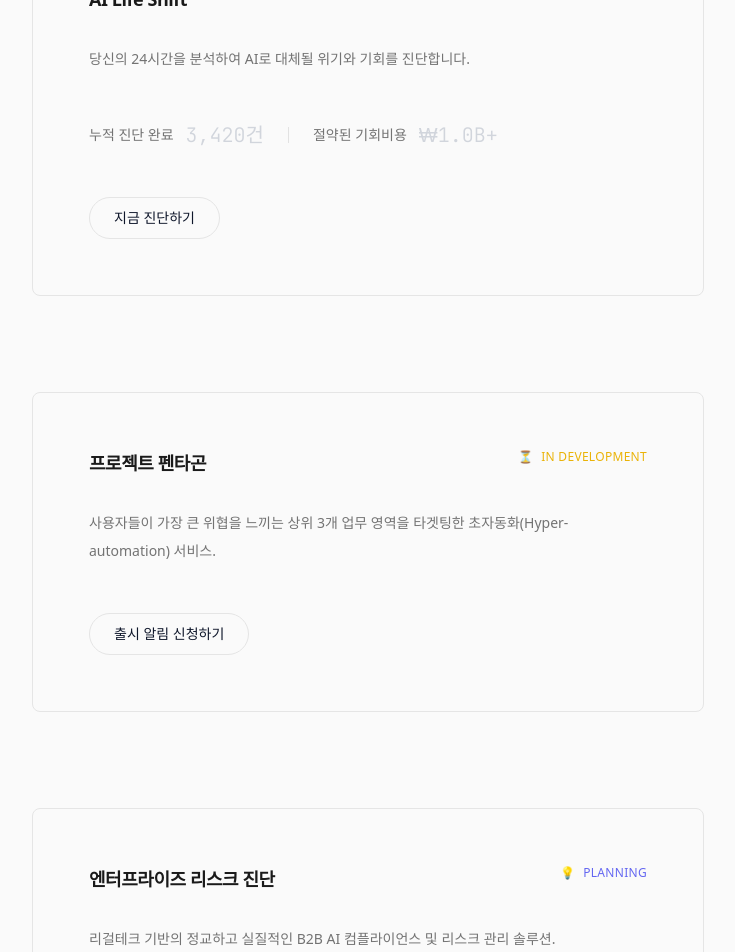
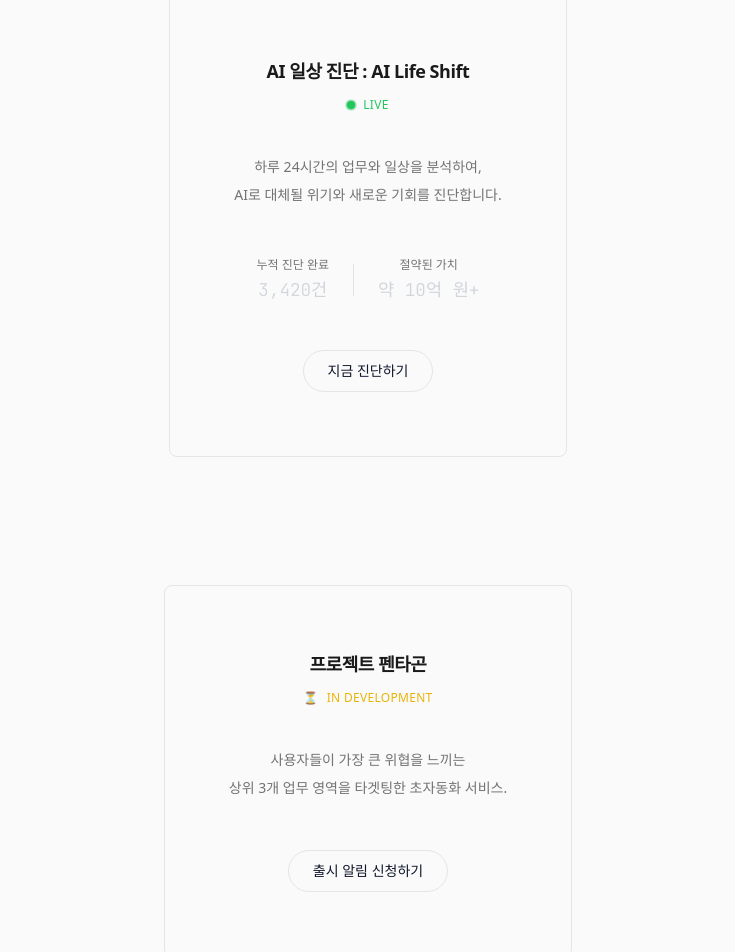
Before and after one commit to tteehhaa/teheranroai, a Next.js app: page / in a window 1280 px wide. Shown: the part 1080-2032 px from the top of the page, without its empty margins (272-1007 px from the left). Built offline with nearby package versions, Linux system fonts and the light colour scheme; a web font is replaced by a local one.

Commit message:
style: finalize Korean design adjustments
Update Korean-style price format, card alignment, and hover effects

```diff
--- a/components/hero.tsx
+++ b/components/hero.tsx
@@ -3,9 +3,9 @@
 export function Hero() {
   return (
     <section className="min-h-screen flex flex-col items-center justify-center px-6 py-20 bg-background relative">
-      {/* Location Badge - Top Right with orange dot */}
+      {/* Location Badge - Top Right with orange dot - subtle */}
       <div className="absolute top-6 right-6 md:top-8 md:right-8 flex items-center gap-2">
-        <span className="text-xs text-gray-400 tracking-wide">Seoul, South Korea</span>
+        <span className="text-xs text-gray-300 tracking-wide">Seoul, South Korea</span>
         <span className="w-1.5 h-1.5 rounded-full bg-[#E85D22]" />
       </div>
 
--- a/components/product-gallery.tsx
+++ b/components/product-gallery.tsx
@@ -1,10 +1,10 @@
 "use client";
 
 import { useState, useEffect, useRef } from "react";
-import { X, TrendingUp } from "lucide-react";
+import { X } from "lucide-react";
 import { motion, useInView, useSpring, useTransform } from "framer-motion";
 
-// Animated Counter Component - refined and subtle
+// Animated Counter Component - refined, subtle, Korean format
 function AnimatedCounter({
   value,
   suffix = "",
@@ -20,6 +20,7 @@ function AnimatedCounter({
 }) {
   const ref = useRef<HTMLSpanElement>(null);
   const isInView = useInView(ref, { once: true, margin: "-100px" });
+  const [hasAnimated, setHasAnimated] = useState(false);
 
   const spring = useSpring(0, {
     duration: duration * 1000,
@@ -37,15 +38,16 @@ function AnimatedCounter({
   });
 
   useEffect(() => {
-    if (isInView) {
+    if (isInView && !hasAnimated) {
       spring.set(value);
+      setHasAnimated(true);
     }
-  }, [isInView, spring, value]);
+  }, [isInView, spring, value, hasAnimated]);
 
   return (
     <motion.span
       ref={ref}
-      className={`font-mono font-light text-lg md:text-xl tabular-nums transition-colors duration-500 ${
+      className={`font-mono font-light text-[1.1rem] tabular-nums transition-colors duration-500 ${
         isHovered ? "text-[#E85D22]" : "text-gray-300"
       }`}
     >
@@ -196,7 +198,7 @@ function ProjectCard({
 }) {
   return (
     <motion.div
-      className={`bg-background rounded-md p-10 md:p-14 border border-transparent transition-all duration-500 hover:border-[#E85D22]/20 group ${className}`}
+      className={`bg-background rounded-md p-12 md:p-16 border border-transparent transition-all duration-500 hover:border-[#E85D22]/20 group max-w-xl mx-auto text-center ${className}`}
       whileHover={{ y: -2 }}
       transition={{ duration: 0.3 }}
       onHoverStart={() => onHoverChange?.(true)}
@@ -213,10 +215,10 @@ export function ProductGallery() {
 
   return (
     <>
-      <section id="projects" className="py-24 px-6 bg-background">
-        <div className="max-w-2xl mx-auto">
+      <section id="projects" className="py-32 px-6 bg-background">
+        <div className="max-w-xl mx-auto">
           {/* Section Header - Centered */}
-          <div className="flex items-center justify-center gap-6 mb-24">
+          <div className="flex items-center justify-center gap-6 mb-32">
             <div className="w-16 h-px bg-foreground/10" />
             <h2 className="text-xs font-medium text-muted-foreground uppercase tracking-widest">
               Projects
@@ -224,30 +226,35 @@ export function ProductGallery() {
             <div className="w-16 h-px bg-foreground/10" />
           </div>
 
-          <div className="flex flex-col gap-24">
+          <div className="flex flex-col gap-32">
             {/* Card 1: AI Life Shift - Live */}
             <ProjectCard onHoverChange={(h) => setHoveredCard(h ? "card1" : null)}>
-              <div className="flex flex-col sm:flex-row sm:items-start sm:justify-between gap-3 mb-8">
+              <div className="flex flex-col items-center gap-3 mb-10">
                 <h3 className="text-lg font-semibold text-foreground tracking-tight">
-                  AI Life Shift
+                  AI 일상 진단 : AI Life Shift
                 </h3>
                 <Badge label="Live" variant="live" />
               </div>
 
-              <p className="text-sm text-muted-foreground leading-loose mb-12">
-                당신의 24시간을 분석하여 AI로 대체될 위기와 기회를 진단합니다.
+              <p className="text-sm text-muted-foreground leading-loose mb-12 max-w-md mx-auto">
+                하루 24시간의 업무와 일상을 분석하여,<br />
+                AI로 대체될 위기와 새로운 기회를 진단합니다.
               </p>
 
-              {/* Stats - Horizontal inline layout with divider */}
-              <div className="flex items-center justify-start gap-6 mb-12 text-sm">
-                <div className="flex items-center gap-3">
-                  <span className="text-muted-foreground">누적 진단 완료</span>
+              {/* Stats - Horizontal inline layout with divider, Korean format */}
+              <div className="flex items-center justify-center gap-6 mb-12 text-sm">
+                <div className="flex flex-col items-center gap-1">
+                  <span className="text-muted-foreground text-xs">누적 진단 완료</span>
                   <AnimatedCounter value={3420} suffix="건" isHovered={hoveredCard === "card1"} />
                 </div>
-                <div className="w-px h-4 bg-foreground/10" />
-                <div className="flex items-center gap-3">
-                  <span className="text-muted-foreground">절약된 기회비용</span>
-                  <AnimatedCounter value={1} prefix="₩" suffix="B+" duration={2.5} isHovered={hoveredCard === "card1"} />
+                <div className="w-px h-8 bg-foreground/10" />
+                <div className="flex flex-col items-center gap-1">
+                  <span className="text-muted-foreground text-xs">절약된 가치</span>
+                  <span className={`font-mono font-light text-[1.1rem] tabular-nums transition-colors duration-500 ${
+                    hoveredCard === "card1" ? "text-[#E85D22]" : "text-gray-300"
+                  }`}>
+                    약 10억 원+
+                  </span>
                 </div>
               </div>
 
@@ -263,15 +270,16 @@ export function ProductGallery() {
 
             {/* Card 2: Project Pentagon - In Development */}
             <ProjectCard>
-              <div className="flex flex-col sm:flex-row sm:items-start sm:justify-between gap-3 mb-8">
+              <div className="flex flex-col items-center gap-3 mb-10">
                 <h3 className="text-lg font-semibold text-foreground tracking-tight">
                   프로젝트 펜타곤
                 </h3>
                 <Badge label="In Development" variant="development" />
               </div>
 
-              <p className="text-sm text-muted-foreground leading-loose mb-12">
-                사용자들이 가장 큰 위협을 느끼는 상위 3개 업무 영역을 타겟팅한 초자동화(Hyper-automation) 서비스.
+              <p className="text-sm text-muted-foreground leading-loose mb-12 max-w-md mx-auto">
+                사용자들이 가장 큰 위협을 느끼는<br />
+                상위 3개 업무 영역을 타겟팅한 초자동화 서비스.
               </p>
 
               <button
@@ -284,15 +292,16 @@ export function ProductGallery() {
 
             {/* Card 3: Enterprise Risk Guard - Planning */}
             <ProjectCard>
-              <div className="flex flex-col sm:flex-row sm:items-start sm:justify-between gap-3 mb-8">
+              <div className="flex flex-col items-center gap-3 mb-10">
                 <h3 className="text-lg font-semibold text-foreground tracking-tight">
                   엔터프라이즈 리스크 진단
                 </h3>
                 <Badge label="Planning" variant="planning" />
               </div>
 
-              <p className="text-sm text-muted-foreground leading-loose mb-12">
-                리걸테크 기반의 정교하고 실질적인 B2B AI 컴플라이언스 및 리스크 관리 솔루션.
+              <p className="text-sm text-muted-foreground leading-loose mb-12 max-w-md mx-auto">
+                리걸테크 기반의 정교하고 실질적인<br />
+                B2B AI 컴플라이언스 및 리스크 관리 솔루션.
               </p>
 
               <a
```
